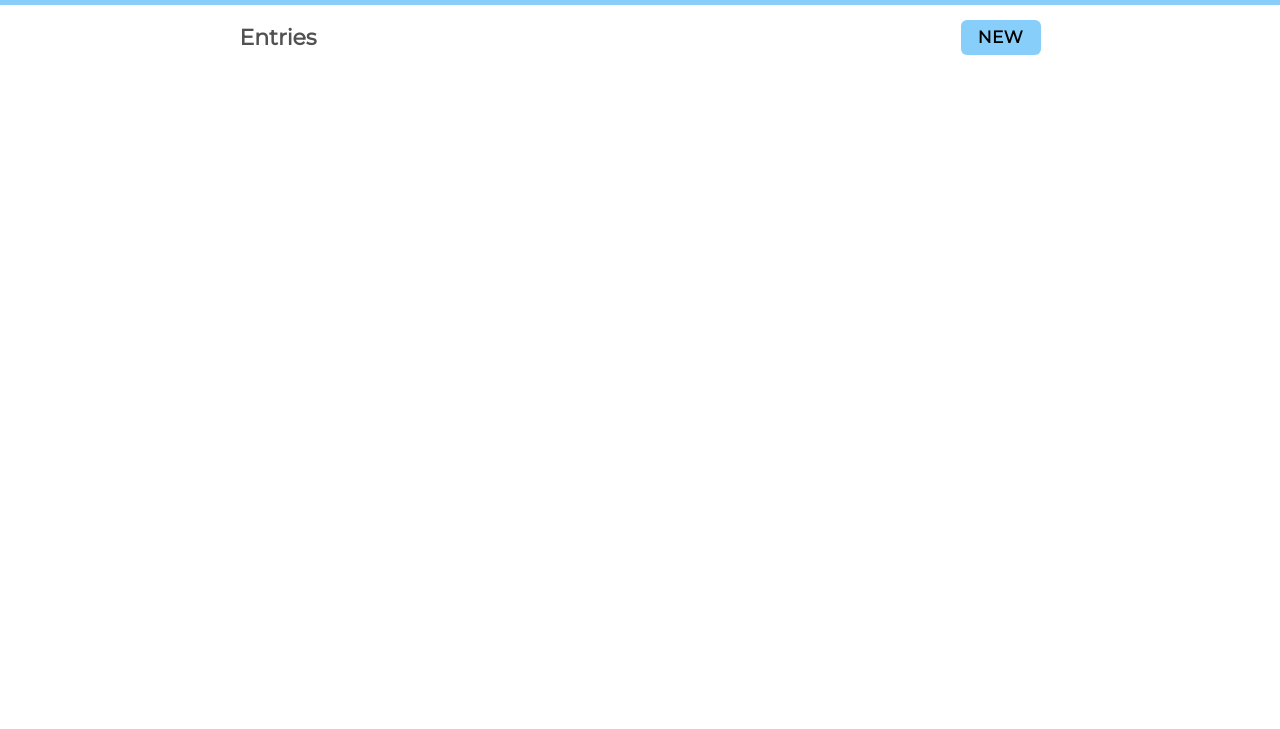
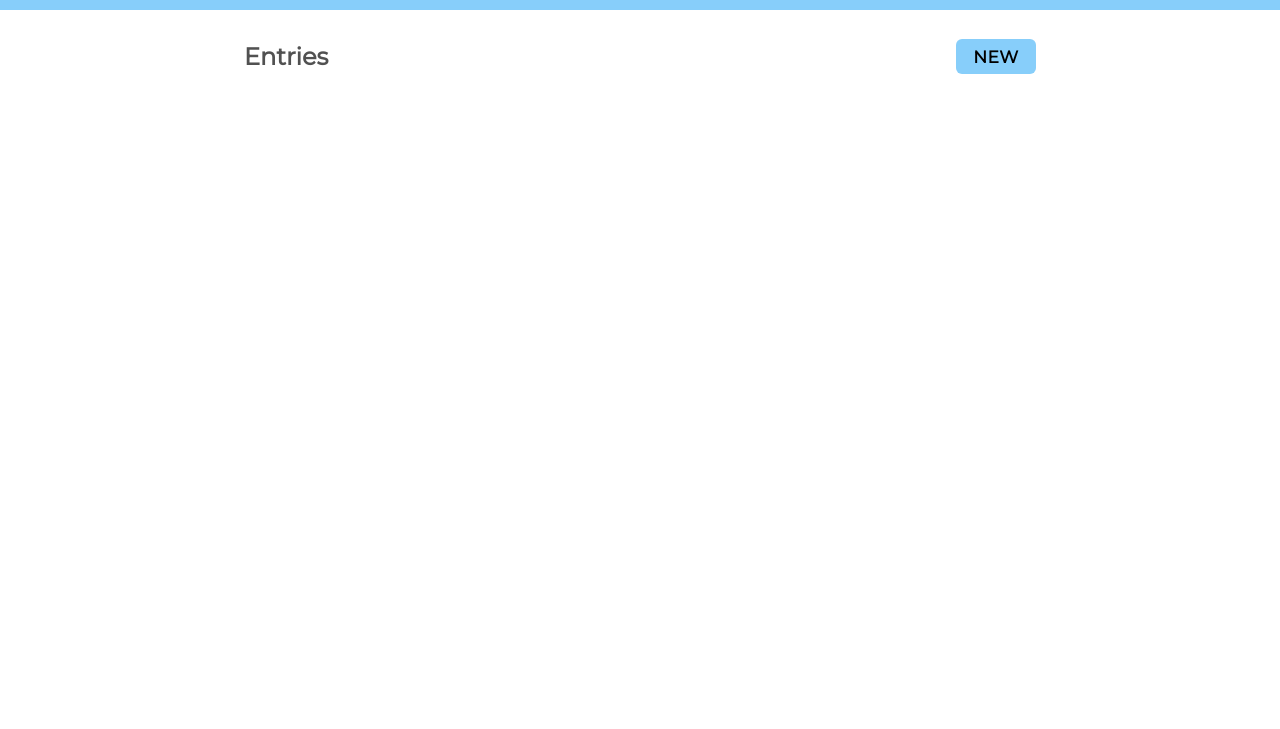
Before and after one commit to ameliatalkington/code-journal, a website: page index.html in a window 1280 px wide. Shown: the part 71-800 px from the top of the page. Drawn offline with Linux system fonts and the light colour scheme.

Commit message:
Cleaned up CSS

```diff
--- a/css/layout.css
+++ b/css/layout.css
@@ -19,6 +19,8 @@
   display: flex;
   justify-content: space-between;
   align-items: center;
+  margin-bottom: 0.5rem;
+  margin-top: 0.5rem;
 }
 
 .column-full,
--- a/css/styles.css
+++ b/css/styles.css
@@ -1,7 +1,7 @@
 * {
   font-family: 'Montserrat', sans-serif;
   color: black;
-  font-size: 22px;
+  font-size: 24px;
 }
 
 header {
@@ -26,13 +26,16 @@ a {
   border: solid black 7px;
 }
 
-h2 {
+h2,
+p,
+label {
   color: rgb(81, 81, 81);
 }
 
 h3 {
+  text-transform: uppercase;
   margin-top: 0;
-  font-size: 18px;
+  font-size: 19px;
   color: lightskyblue;
 }
 
@@ -44,7 +47,6 @@ label {
   font-size: 16px;
   display: flex;
   margin-bottom: 5px;
-  color: rgb(81, 81, 81);
 }
 
 input,
```
